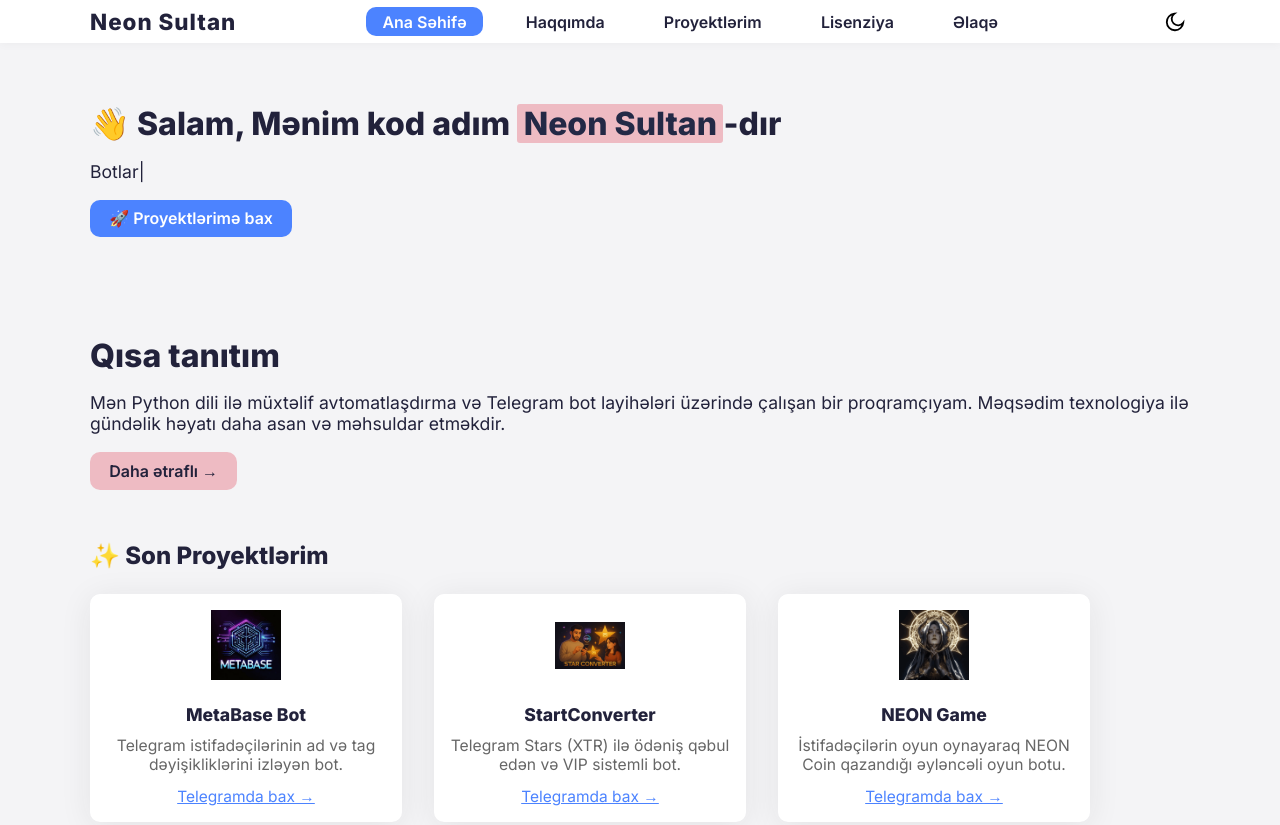
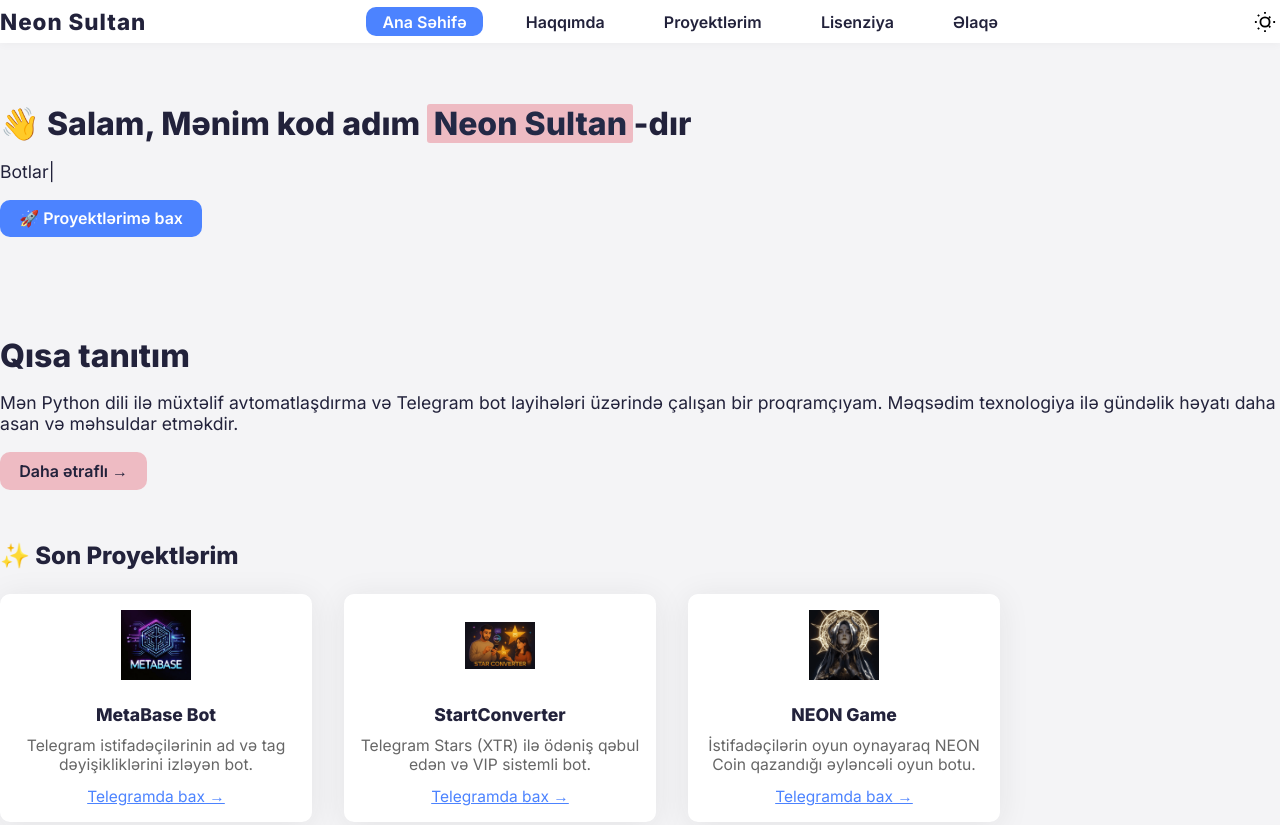
Before and after one commit to Abbasxan/Abbasxan.github.io, a plain HTML site: page index.html in a window 1280 px wide. Shown: the top 825 px of the page. Drawn offline with nearby package versions, Linux system fonts and the light colour scheme.

Commit message:
Update style.css

```diff
--- a/assets/css/style.css
+++ b/assets/css/style.css
@@ -28,10 +28,18 @@ body.dark {
   color: var(--text-light);
 }
 
-.container {
-  max-width: 1100px;
-  margin: 0 auto;
-  padding: 0 1rem;
+/* ====== THEME TOGGLE ICONS FIX ====== */
+.theme-toggle .icon-moon {
+  display: none;
+}
+.theme-toggle .icon-sun {
+  display: inline;
+}
+body.dark .theme-toggle .icon-moon {
+  display: inline !important;
+}
+body.dark .theme-toggle .icon-sun {
+  display: none !important;
 }
 
 /* ====== NAVBAR ====== */
@@ -131,24 +139,6 @@ body.dark .navbar {
   display: flex;
   align-items: center;
   gap: 2px;
-}
-
-.icon-moon,
-.icon-sun {
-  display: none;
-}
-
-body.dark .icon-moon {
-  display: none !important;
-}
-body.dark .icon-sun {
-  display: inline !important;
-}
-body:not(.dark) .icon-moon {
-  display: inline !important;
-}
-body:not(.dark) .icon-sun {
-  display: none !important;
 }
 
 /* ====== HERO, SECTIONS ====== */
@@ -462,11 +452,9 @@ body.dark .footer {
   display: none;
   transition: background var(--transition);
 }
-
 .scroll-up.show {
   display: inline-block;
 }
-
 .scroll-icon svg {
   display: block;
 }
```
